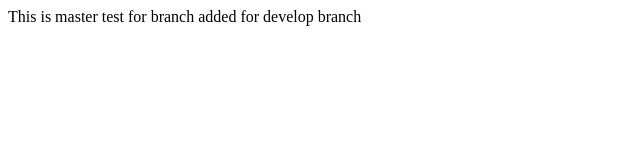
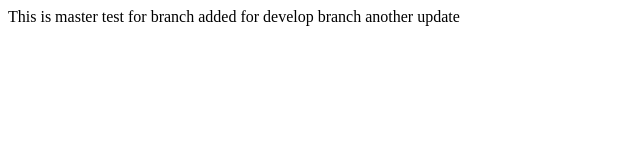
Before and after one commit to blueskyjourney/group-project, a plain HTML site: page index.html in a window 1280 px wide. Shown: the whole page, without its empty margins (0-640 px from the left). Drawn offline with Linux system fonts and the light colour scheme.

Commit message:
4/21 update #1

```diff
--- a/index.html
+++ b/index.html
@@ -10,5 +10,6 @@
         This is master
         test for branch
         added for develop branch
+        another update
     </body>
 </html>
```
